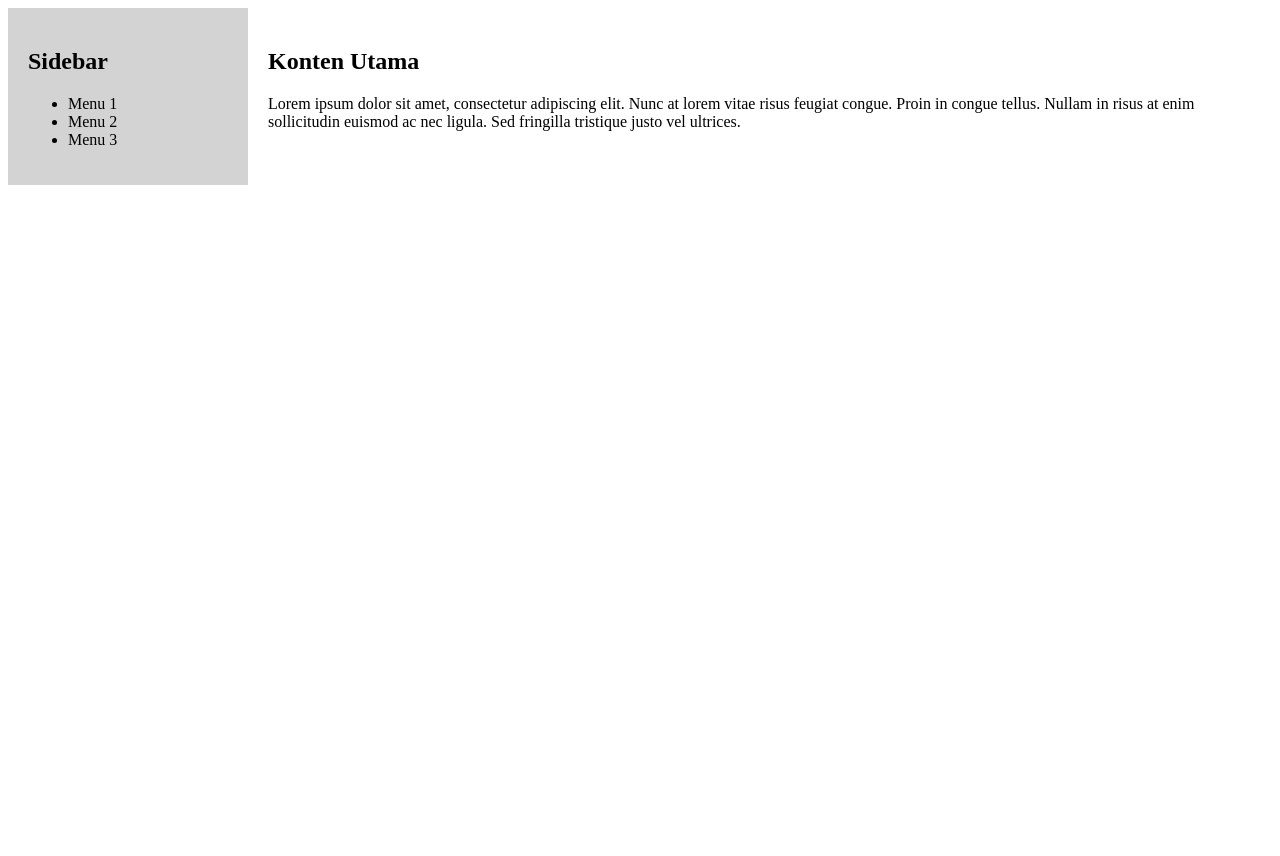
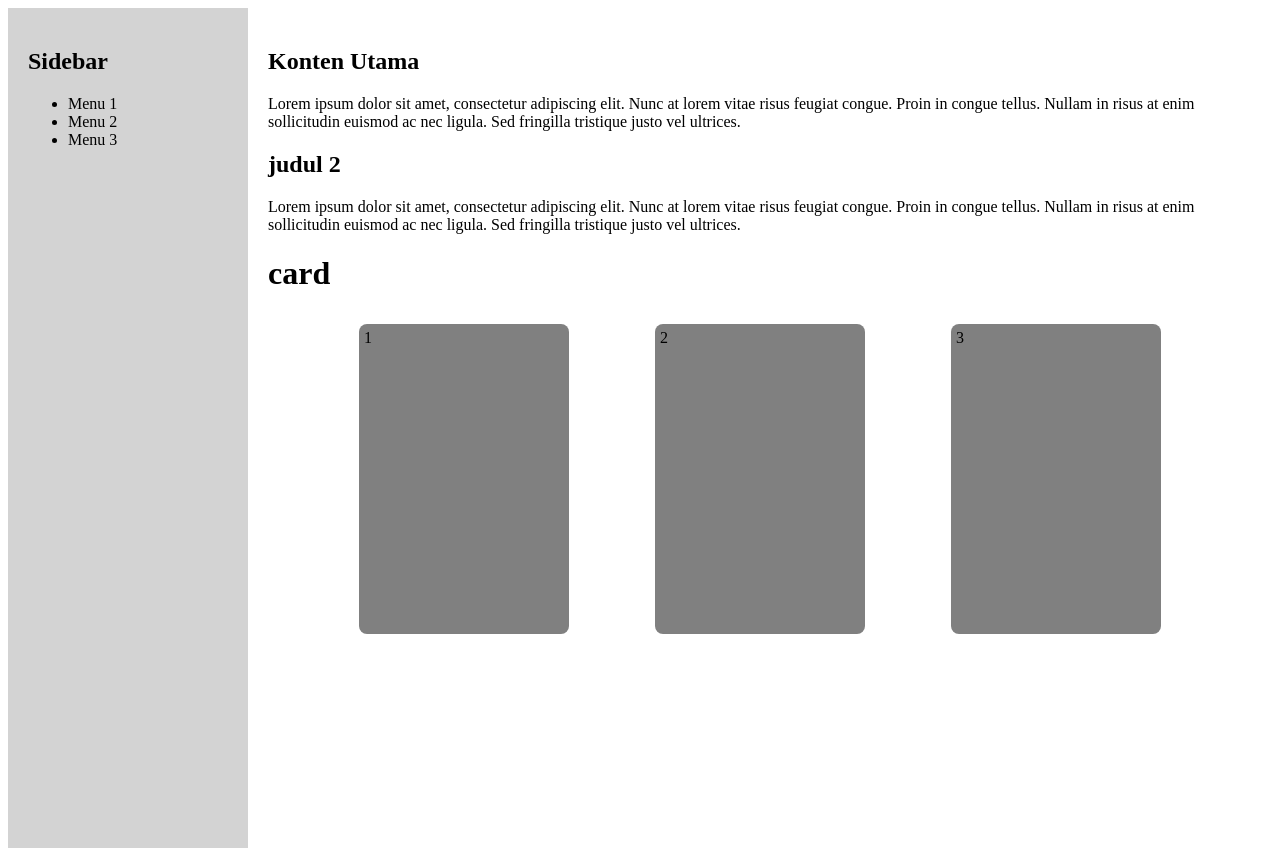
Before and after one commit to Modularity-Community/weekly-class-workshop, a plain HTML site: page study case/flexbox/studycase-flexbox.html in a window 1280 px wide. Before the commit the page ends 800 px from the top, so only its background shows below. Drawn offline with Linux system fonts and the light colour scheme.

Commit message:
study case grid

```diff
--- a/study case/flexbox/studycase-flexbox.html
+++ b/study case/flexbox/studycase-flexbox.html
@@ -20,6 +20,15 @@
         <div class="main-content">
           <h2>Konten Utama</h2>
           <p>Lorem ipsum dolor sit amet, consectetur adipiscing elit. Nunc at lorem vitae risus feugiat congue. Proin in congue tellus. Nullam in risus at enim sollicitudin euismod ac nec ligula. Sed fringilla tristique justo vel ultrices.</p>
+
+          <h2>judul 2</h2>
+          <p>Lorem ipsum dolor sit amet, consectetur adipiscing elit. Nunc at lorem vitae risus feugiat congue. Proin in congue tellus. Nullam in risus at enim sollicitudin euismod ac nec ligula. Sed fringilla tristique justo vel ultrices.</p>
+        <h1>card</h1>
+          <div class="image-galery">
+                <div class="kotak kotak1">1</div>
+                <div class="kotak kotak2">2</div>
+                <div class="kotak kotak3">3</div>
+          </div>
         </div>
       </div>
 
--- a/study case/flexbox/style.css
+++ b/study case/flexbox/style.css
@@ -3,6 +3,7 @@
   }
 
   .sidebar {
+    height:100vh;
     flex: 0 0 200px;
     background-color: lightgray;
     padding: 20px;
@@ -12,3 +13,19 @@
     flex: 1;
     padding: 20px;
   }
+
+  .kotak{
+    width:200px;
+    height:300px;
+    background-color:gray;
+    padding:5px;
+    margin:0 5px;
+    flex-shrink:none;
+    border-radius:8px;
+  }
+
+  .image-galery{
+    justify-content:space-evenly;
+    display: flex;
+    padding:10px;
+  }
--- /dev/null
+++ b/study case/grid/style.css
@@ -0,0 +1,45 @@
+.container {
+    display: grid;
+    grid-template-areas:
+      "header header"
+      "sidebar content"
+      "footer footer";
+    grid-template-columns: 1fr 3fr;
+    grid-template-rows: auto 1fr auto;
+    min-height: 100vh;
+  }
+
+  header {
+    grid-area: header;
+    background-color: lightgray;
+    padding: 20px;
+  }
+
+  aside.sidebar {
+    grid-area: sidebar;
+    background-color: lightblue;
+    padding: 20px;
+  }
+
+  main.content {
+    grid-area: content;
+    display: flex;
+    flex-wrap: wrap;
+    align-items: flex-start;
+    gap: 20px;
+    background-color: white;
+    padding: 20px;
+  }
+
+  .news-box {
+    width:400px;
+    background-color: lightyellow;
+    padding: 20px;
+    height:200px;
+  }
+
+  footer {
+    grid-area: footer;
+    background-color: lightgray;
+    padding: 20px;
+  }
```
Also changed, not shown: study case/grid/index.html (added, +30 -0 lines).
